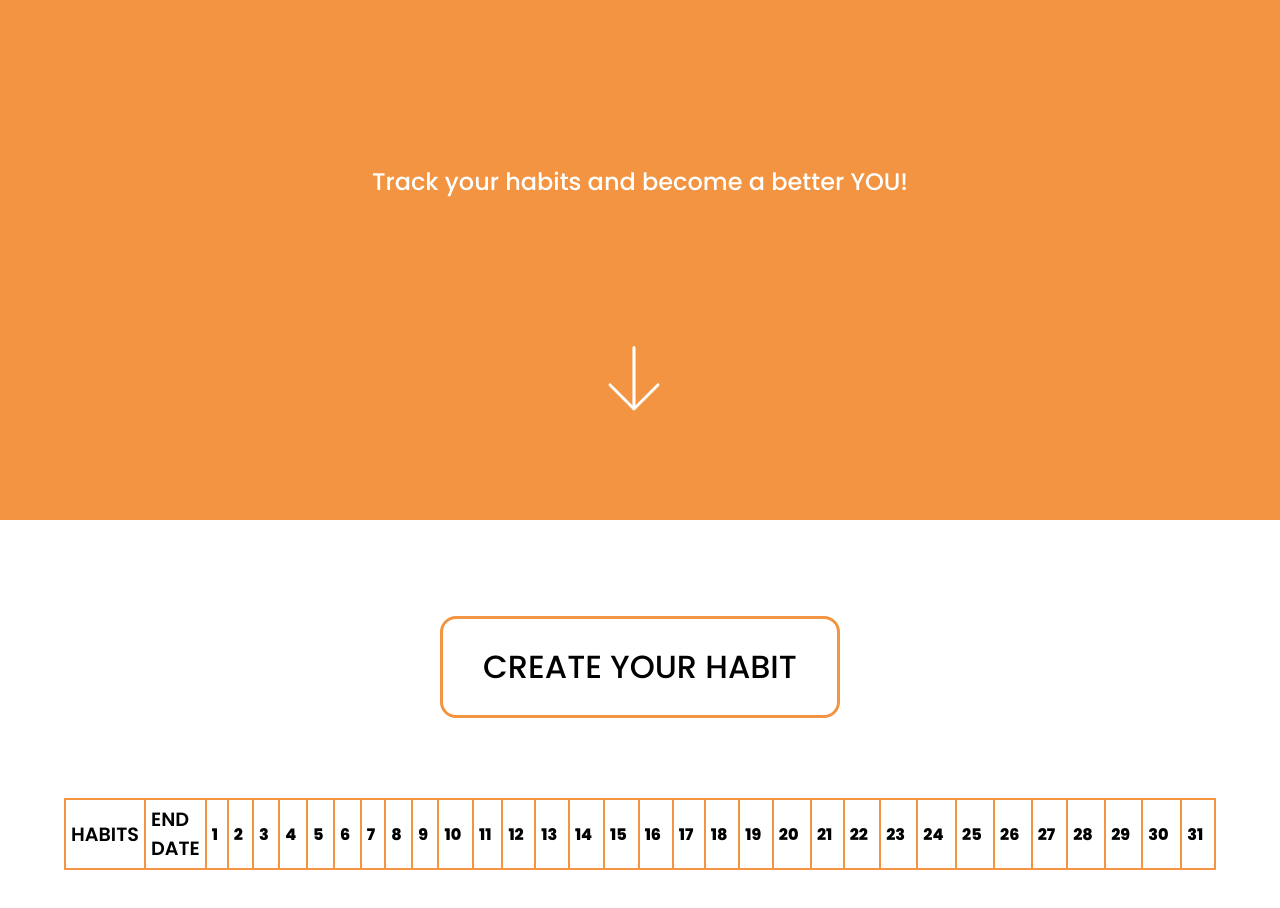
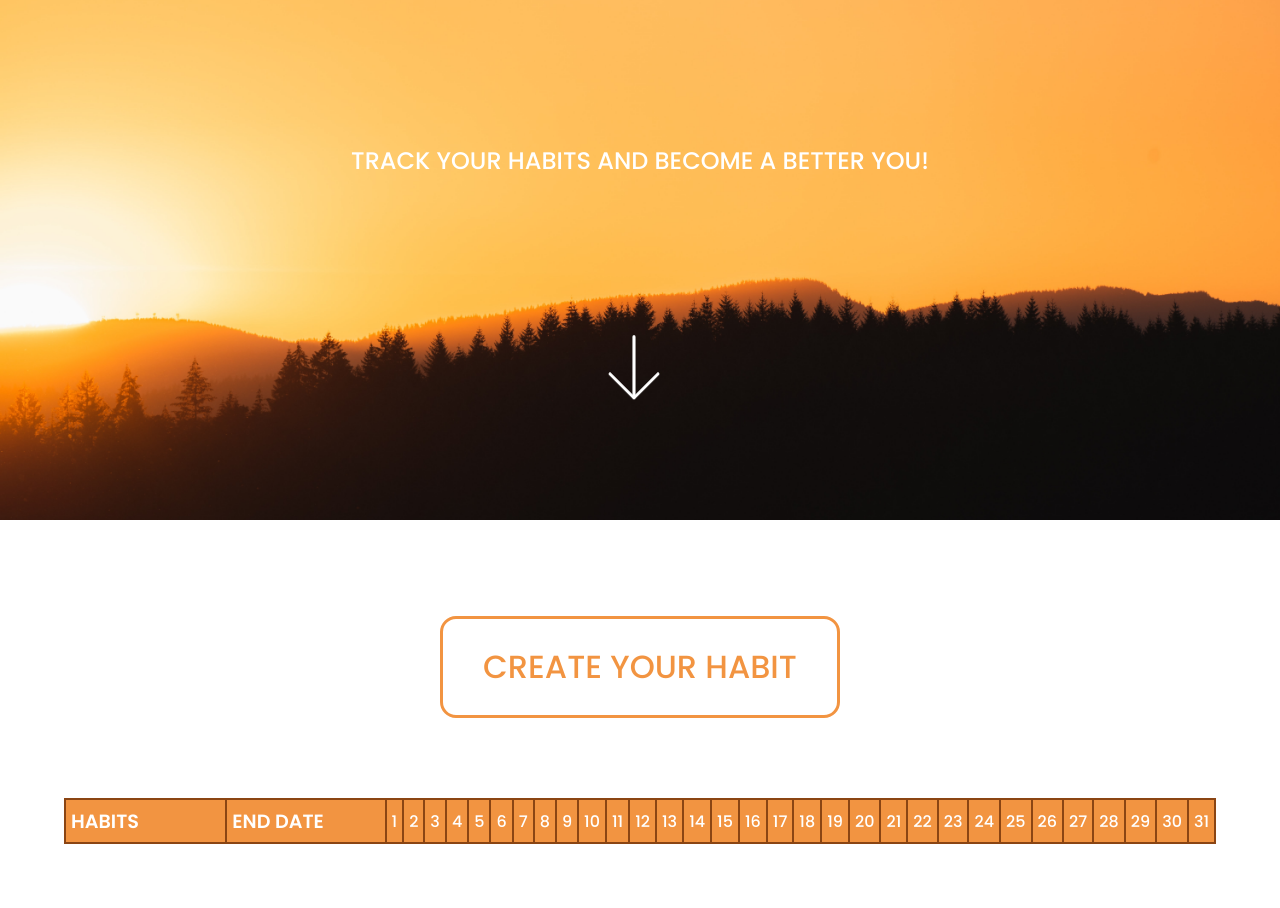
Before and after one commit to fannyjohaaansson/Team13-habit-tracker, a plain HTML site: page index.html in a window 1280 px wide. Shown: the part 280-1188 px from the top of the page. Drawn offline with Linux system fonts and the light colour scheme.

Commit message:
Changed the styling of the page (#19)
Changed backround to an image
Changed the color scheme of the table
Changed the typography (text-transform)

Co-authored-by: Fanny Johansson <fannyjohansson@Fannys-MBP.lan>

```diff
--- a/effects.js
+++ b/effects.js
@@ -58,7 +58,7 @@ window.addEventListener('keydown', (e) => {
 
 
 
-// TEST
+// Popup
 
 var modal = document.getElementById("myModal");
 var btn = document.getElementById("myBtn");
--- a/style.css
+++ b/style.css
@@ -4,10 +4,16 @@
   font-family: "Poppins", sans-serif;
 }
 
+body {}
 /* Ephraims del */
 
+
 #main-header {
-  background-color: #f29441;
+  background-image: url(/cristofer-jeschke-D8iB5QBF3JM-unsplash.jpg);
+  background-position: center;
+  background-repeat: no-repeat;
+  background-size: cover;
+  /* background-color: #f29441; */
   height: 100vh;
   width: 100%;
   display: grid;
@@ -18,17 +24,19 @@
   text-align: center;
   padding-top: 15%;
   font-family: "Poppins", sans-serif;
-  font-weight: 600;
+  font-weight: 400;
   font-size: 4rem;
+  text-transform: uppercase;
 }
 
 .sub-header {
   color: #ffff;
-  padding-top: 2rem;
+  /* padding-top: 1rem; */
   text-align: center;
   font-family: "Poppins", sans-serif;
   font-weight: 500;
   font-size: 1.5rem;
+  text-transform: uppercase;
 }
 
 .arrow {
@@ -58,7 +66,7 @@
 
 .create-habit-button {
   font-size: 2rem;
-  /* color: #f29441; */
+  color: #f29441;
   padding: 1.5rem 2.5rem;
   margin-top: 6rem;
   background-color: #ffff;
@@ -67,6 +75,7 @@
   border-radius: 1rem;
   text-transform: uppercase;
   margin-bottom: 5rem;
+  cursor: pointer;
 }
 
 .button-div {
@@ -104,10 +113,11 @@ hr {
 table {
   border-collapse: collapse;
   width: 90vw;
+  /* border: 0.5px solid black; */
 }
 
 #table {
-  border: 2px solid #f29441;
+
   margin: auto;
 width: 90vw;
 }
@@ -119,37 +129,36 @@ tr {
 
 td{
   padding-left: 0.2rem;
-  Border-top: 2px solid #f29441;
+  Border: 2px solid #8B4513	;
   margin-top: 2rem;
+  /* border-right: 2px solid #8B4513	;  */
 }
 
 th{
-border-bottom: 2px solid #f29441;
+border-bottom: 2px solid #8B4513	;
+border: 2px solid #8B4513	 ;
 height: 2rem;
 text-align: left;
 padding-left: 0.2rem;
-/* border-right: 2px solid #f29441;  */
+background-color: #f29441;
+color:white;
+font-weight: 400;
 
 }
 
 th, td {
   padding: 5px;
-  border-right: 2px solid #f29441;
+  /* border-right: 2px solid #f29441;  */
 }
 
 
 
 .habits, .end {
-width: 2rem;
+width: 10rem;
 font-size: 1.2rem;
 font-weight: 600;
 text-transform: uppercase;
 }
-
-/* .end{
-width: 2rem;
-
-} */
 
 /* TEST */
 
@@ -190,7 +199,7 @@ width: 2rem;
 }
 
 .input_div {
-  width: 50vw;
+  width: 40vw;
   height:20vw;
   background-color: #f29441;
 margin: auto;
@@ -237,3 +246,7 @@ border-radius: 5px;
 .container {
   height: 10rem;
 }
+
+button {
+  cursor: pointer;
+}
```
Also changed, not shown: index.html (+1 -35 lines), cristofer-jeschke-D8iB5QBF3JM-unsplash.jpg (added).
